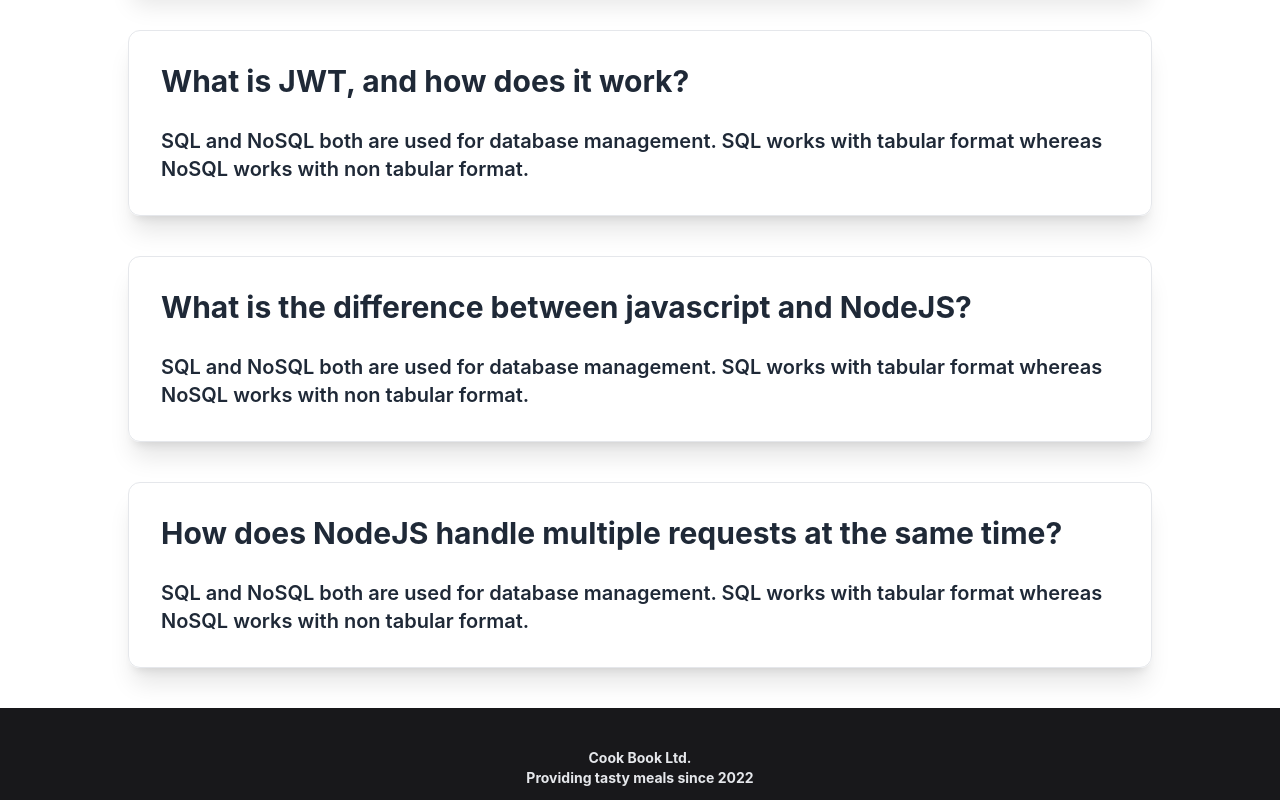
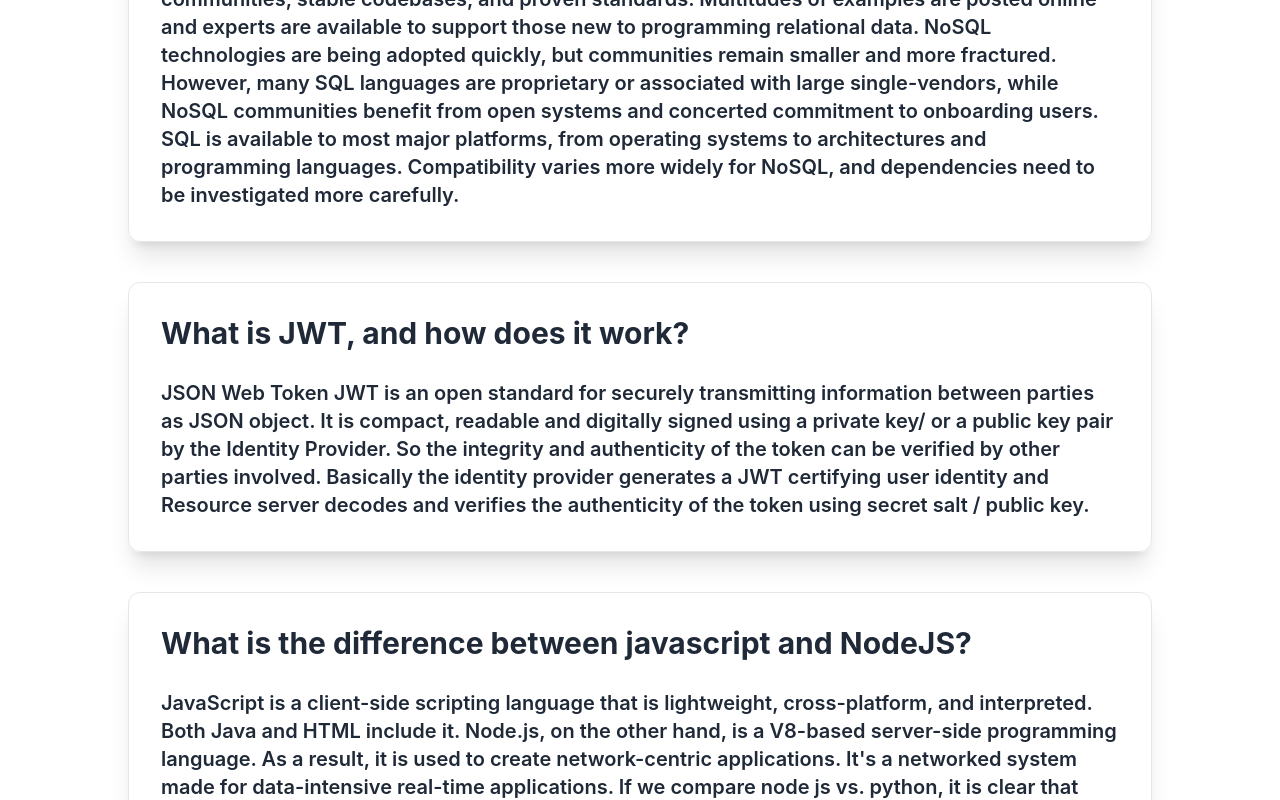
Before and after one commit to adib3006/cook-book-client, a React (Create React App) app: page /blog in a window 1280 px wide. Shown: the part 420-1220 px from the top of the page. Built offline with nearby package versions, Linux system fonts and the light colour scheme; no server answers.

Commit message:
Blog updated

```diff
--- a/src/components/Blog/Blog.js
+++ b/src/components/Blog/Blog.js
@@ -7,25 +7,25 @@ const Blog = () => {
             <div className="card w-4/5 mx-auto border rounded-xl shadow-xl mb-10">
                 <div className="card-body">
                     <h1 className='text-3xl font-bold mb-5'>Difference between SQL and NoSQL</h1>
-                    <p className='font-semibold text-xl'>SQL and NoSQL both are used for database management. SQL works with tabular format whereas NoSQL works with non tabular format.</p>
+                    <p className='font-semibold text-xl'>SQL is the programming language used to interface with relational databases. Relational databases model data as records in rows and tables with logical links between them. NoSQL is a class of DBMs that are non-relational and generally do not use SQL. SQL databases represent massive communities, stable codebases, and proven standards. Multitudes of examples are posted online and experts are available to support those new to programming relational data. NoSQL technologies are being adopted quickly, but communities remain smaller and more fractured. However, many SQL languages are proprietary or associated with large single-vendors, while NoSQL communities benefit from open systems and concerted commitment to onboarding users. SQL is available to most major platforms, from operating systems to architectures and programming languages. Compatibility varies more widely for NoSQL, and dependencies need to be investigated more carefully.</p>
                 </div>
             </div>
             <div className="card w-4/5 mx-auto border rounded-xl shadow-xl mb-10">
                 <div className="card-body">
                     <h1 className='text-3xl font-bold mb-5'>What is JWT, and how does it work?</h1>
-                    <p className='font-semibold text-xl'>SQL and NoSQL both are used for database management. SQL works with tabular format whereas NoSQL works with non tabular format.</p>
+                    <p className='font-semibold text-xl'>JSON Web Token JWT is an open standard for securely transmitting information between parties as JSON object. It is compact, readable and digitally signed using a private key/ or a public key pair by the Identity Provider. So the integrity and authenticity of the token can be verified by other parties involved. Basically the identity provider generates a JWT certifying user identity and Resource server decodes and verifies the authenticity of the token using secret salt / public key.</p>
                 </div>
             </div>
             <div className="card w-4/5 mx-auto border rounded-xl shadow-xl mb-10">
                 <div className="card-body">
                     <h1 className='text-3xl font-bold mb-5'>What is the difference between javascript and NodeJS?</h1>
-                    <p className='font-semibold text-xl'>SQL and NoSQL both are used for database management. SQL works with tabular format whereas NoSQL works with non tabular format.</p>
+                    <p className='font-semibold text-xl'> JavaScript is a client-side scripting language that is lightweight, cross-platform, and interpreted. Both Java and HTML include it. Node.js, on the other hand, is a V8-based server-side programming language. As a result, it is used to create network-centric applications. It's a networked system made for data-intensive real-time applications. If we compare node js vs. python, it is clear that node js will always be the preferred option. JavaScript is a simple programming language that can be used with any browser that has the JavaScript Engine installed. Node.js, on the other hand, is an interpreter or execution environment for the JavaScript programming language. It requires libraries that can be conveniently accessed from JavaScript programming to be more helpful. Any engine may run JavaScript. As a result, writing JavaScript is incredibly easy, and any working environment is similar to a complete browser. Node.js, on the other hand, only enables the V8 engine. Written JavaScript code, on the other hand, can run in any context, regardless of whether the V8 engine is supported.</p>
                 </div>
             </div>
             <div className="card w-4/5 mx-auto border rounded-xl shadow-xl mb-10">
                 <div className="card-body">
                     <h1 className='text-3xl font-bold mb-5'>How does NodeJS handle multiple requests at the same time?</h1>
-                    <p className='font-semibold text-xl'>SQL and NoSQL both are used for database management. SQL works with tabular format whereas NoSQL works with non tabular format.</p>
+                    <p className='font-semibold text-xl'>NodeJS receives multiple client requests and places them into EventQueue. NodeJS is built with the concept of event-driven architecture. NodeJS has its own EventLoop which is an infinite loop that receives requests and processes them. EventLoop is the listener for the EventQueue. If NodeJS can process the request without I/O blocking then the event loop would itself process the request and sends the response back to the client by itself. But, it is possible to process multiple requests parallelly using the NodeJS cluster module or worker_threads module.</p>
                 </div>
             </div>
         </div>
```
